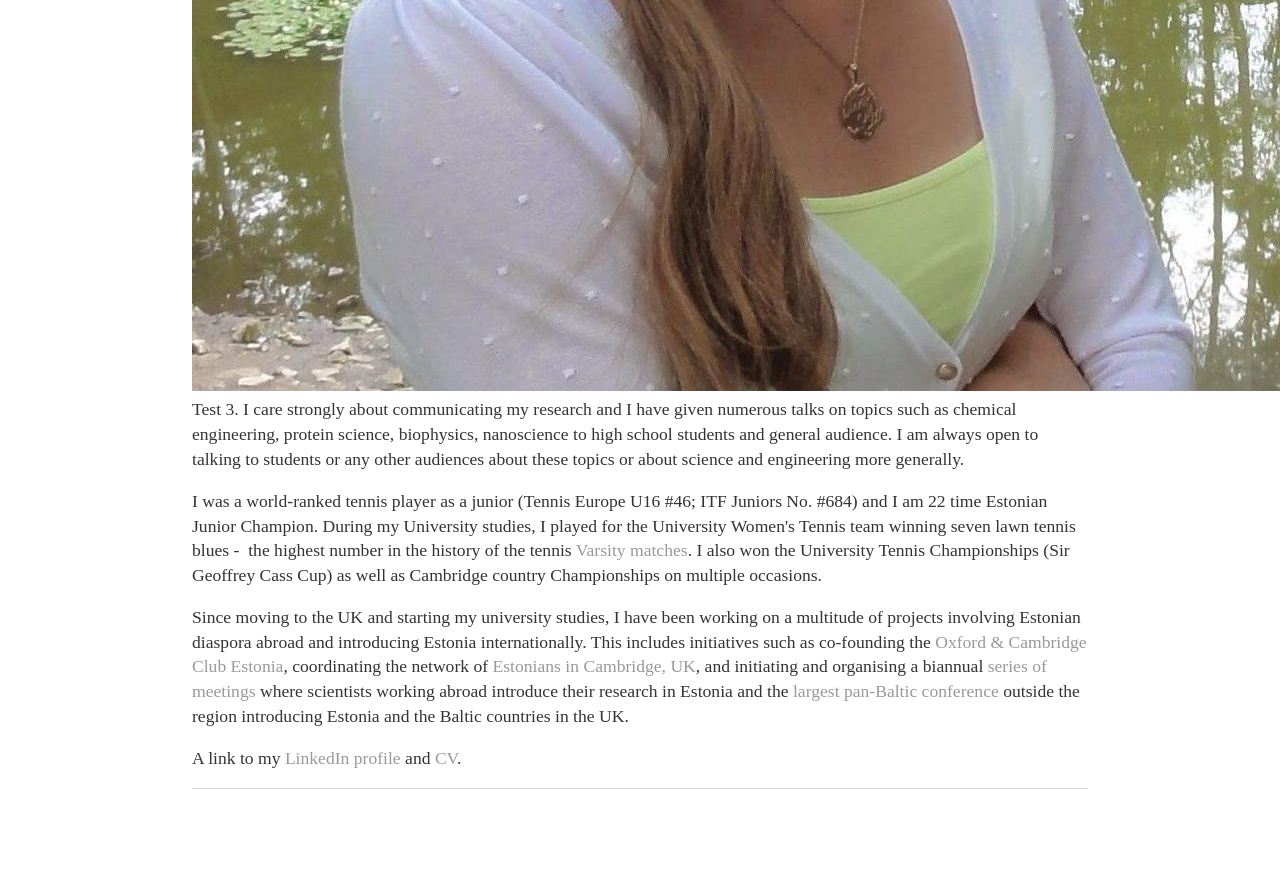
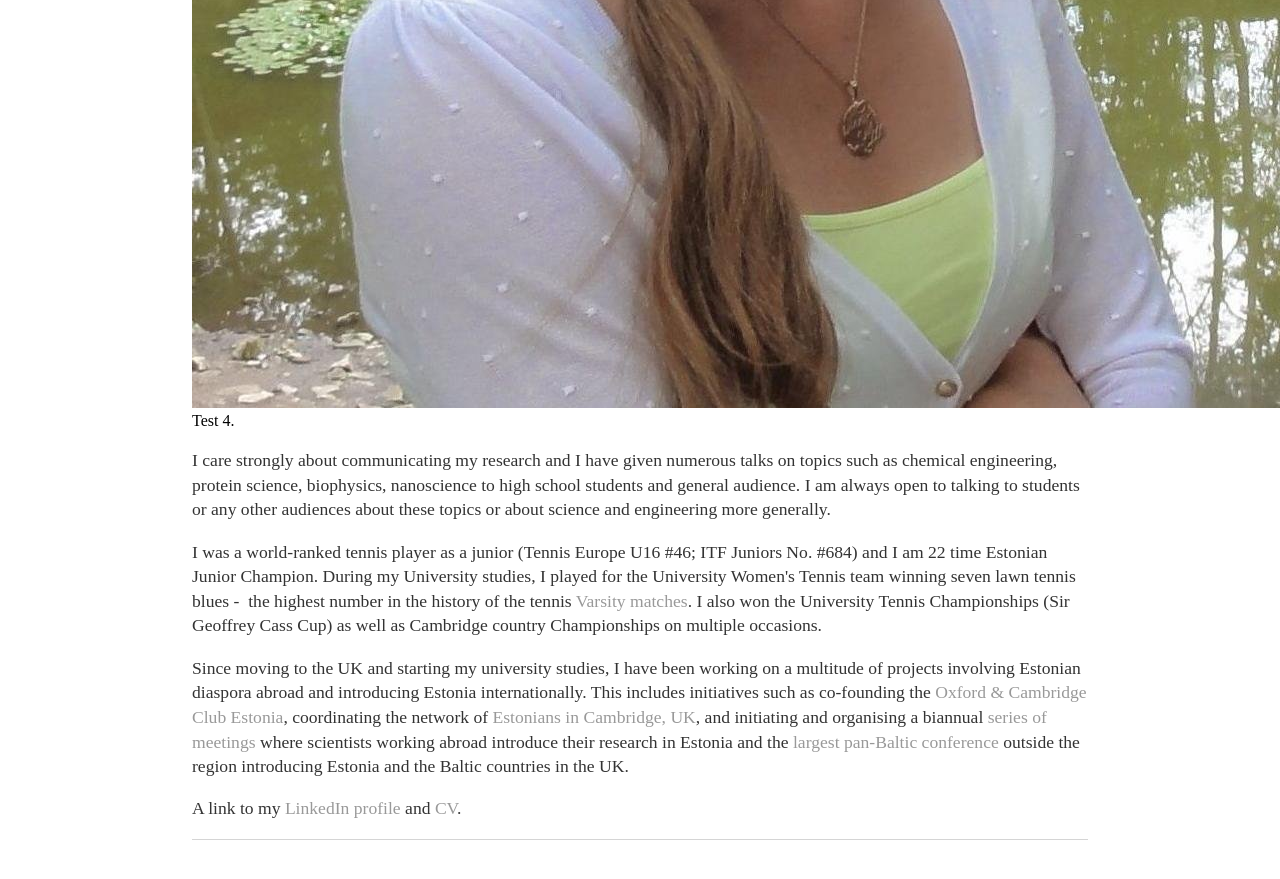
Before and after one commit to kadiliissaar/kadiliissaar.github.io, a Jekyll site: the page built from background/index.html, in a window 1280 px wide and 900 px high, scrolled down 1318 px. Shown: the top 879 px of the window. Built offline with Jekyll 4.4.1, drawn with Linux system fonts in a browser that asks for light colours; before the commit the page ends 2167 px from its top, so only the background shows below that.

Commit message:
Update index.html

```diff
--- a/background/index.html
+++ b/background/index.html
@@ -17,10 +17,12 @@
 	<p>  In 2018, I was awarded a fellowship by the Engineering and Physical Sciences Research Council for post-doctoral
 research. As of 2019, I am working as a <a href="https://schmidtsciencefellows.org/">Schmidt Science Fellow</a> between the
 research groups of <a href="https://www-knowles.ch.cam.ac.uk/">prof. Tuomas Knowles</a> and
-<a href="https://www.alpha-lee.com/"> Alpha Lee</a>.
+<a href="https://www.alpha-lee.com/"> Alpha Lee</a>.</p>
+
 <img src="https://github.com/kadiliissaar/kadiliissaar.github.io/raw/master/Photos/Kadi.jpg" class="wrap_right">
-Test 3.
-I care strongly about communicating my research and I have given numerous talks on topics such as chemical
+Test 4.
+
+	<p> I care strongly about communicating my research and I have given numerous talks on topics such as chemical
 engineering, protein science, biophysics, nanoscience to high school students and general audience. I am always open to
 talking to students or any other audiences about these topics or about science and engineering more generally.</p>
 
```
